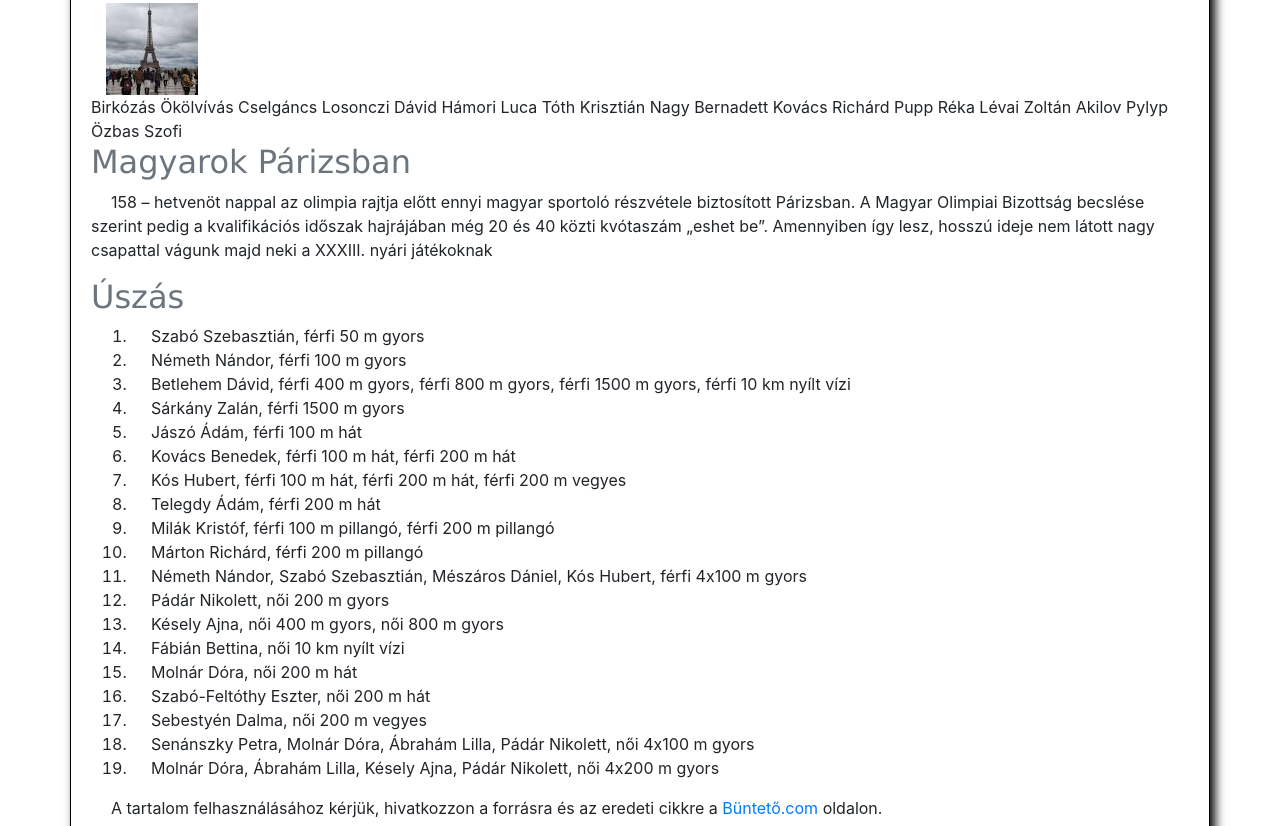
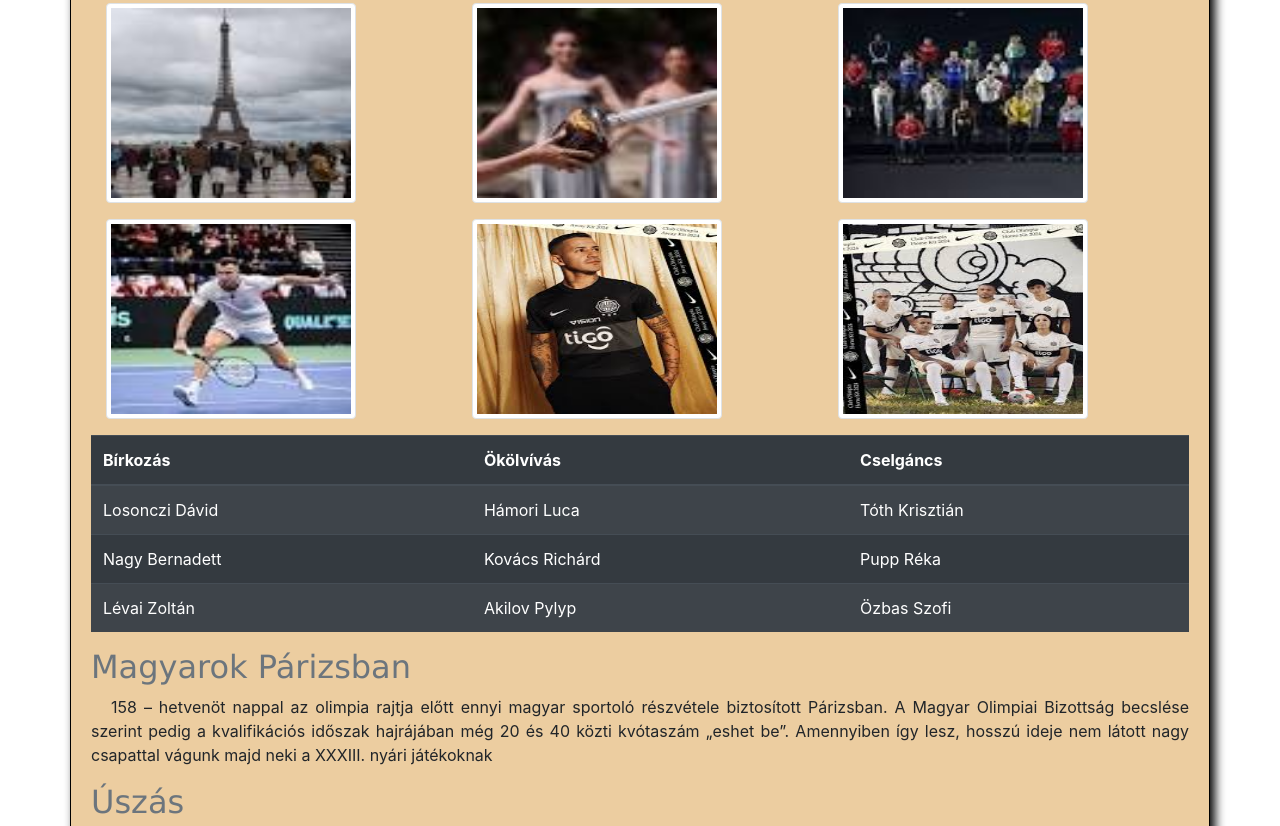
Before and after one commit to Matyi16/Matyi16.github.io, a plain HTML site: page olimpia/index.html in a window 1280 px wide. Shown: the part 429-1255 px from the top of the page. Drawn offline with Linux system fonts and the light colour scheme.

Commit message:
bootsrap, css

```diff
--- a/olimpia/index.html
+++ b/olimpia/index.html
@@ -25,29 +25,40 @@ július 13-án Los Angeles és Párizs megegyezett, hogy Los Angeles a 2028-as o
 <h2 class="text-secondary">Három sportág magyar kvótánsai a 2024-es párizsi olimpián</h2>
 <div class="container">
     <div class="row">
-        <div class="col"><img src="kepek/k1.jpg" alt=""></div>
-        <div class="col"></div>
-        <div class="col"></div>
-        <div class="col"></div>
-        <div class="col"></div>
-        <div class="col"></div>
+        <div class="col-lg-4 md-6 mb-3"><img src="kepek/k1.jpg" alt="" class="img-thumbnail"></div>
+        <div class="col-lg-4 md-6 mb-3"><img src="kepek/k2.jpg" alt="" class="img-thumbnail"></div>
+        <div class="col-lg-4 md-6 mb-3"><img src="kepek/k3.jpg" alt="" class="img-thumbnail"></div>
+        <div class="col-lg-4 md-6 mb-3"><img src="kepek/k4.jpg" alt="" class="img-thumbnail"></div>
+        <div class="col-lg-4 md-6 mb-3"><img src="kepek/k5.jpg" alt="" class="img-thumbnail"></div>
+        <div class="col-lg-4 md-6 mb-3"><img src="kepek/k6.jpg" alt="" class="img-thumbnail"></div>
     </div>
 </div>
-Birkózás
-Ökölvívás
-Cselgáncs
-
-Losonczi Dávid
-Hámori Luca
-Tóth Krisztián
-
-Nagy Bernadett
-Kovács Richárd
-Pupp Réka
-
-Lévai Zoltán
-Akilov Pylyp
-Özbas Szofi
+<table class="table table-dark table-striped">
+    <thead>
+        <tr>
+            <th>Bírkozás</th>
+            <th>Ökölvívás</th>
+            <th>Cselgáncs</th>
+          </tr>
+    </thead>
+    <tbody>
+        <tr>
+            <td>Losonczi Dávid</td>
+            <td>Hámori Luca</td>
+            <td>Tóth Krisztián</td>
+        </tr>
+        <tr>
+            <td>Nagy Bernadett</td>
+            <td>Kovács Richárd</td>
+            <td>Pupp Réka</td>
+        </tr>
+        <tr>
+            <td>Lévai Zoltán</td>
+            <td>Akilov Pylyp</td>
+            <td>Özbas Szofi</td>
+        </tr>
+    </tbody>
+</table>
 
 <h2 class="text-secondary">Magyarok Párizsban</h2>
 <p>
--- a/olimpia/olimpia.css
+++ b/olimpia/olimpia.css
@@ -3,19 +3,21 @@
   padding: 20px;
   border: 1px solid black;
   box-shadow: 5px 5px 10px black;
-
+  background-color: rgba(234, 200, 150, 0.9);
 
 }
 
 #kep1 {
   height: 150px;
-
+  padding: 20px;
   float: right;
 
 }
 
 a {
-
+  color: red;
+  text-decoration: none;
+  font-weight: bold;
 }
 .img-thumbnail{
 	width:250px;
@@ -29,6 +31,9 @@ h1, h2 {
 }
 
 p, li {
-
+  text-align: justify;
   text-indent: 20px;
 }
+.forras{
+  margin-top: 30px;
+}
--- a/style.css
+++ /dev/null
@@ -1,4 +0,0 @@
-body {
-    background-color: black;
-    color: chartreuse;
-}
```
Also changed, not shown: index.html (deleted, +0 -14 lines), 1 other file.
